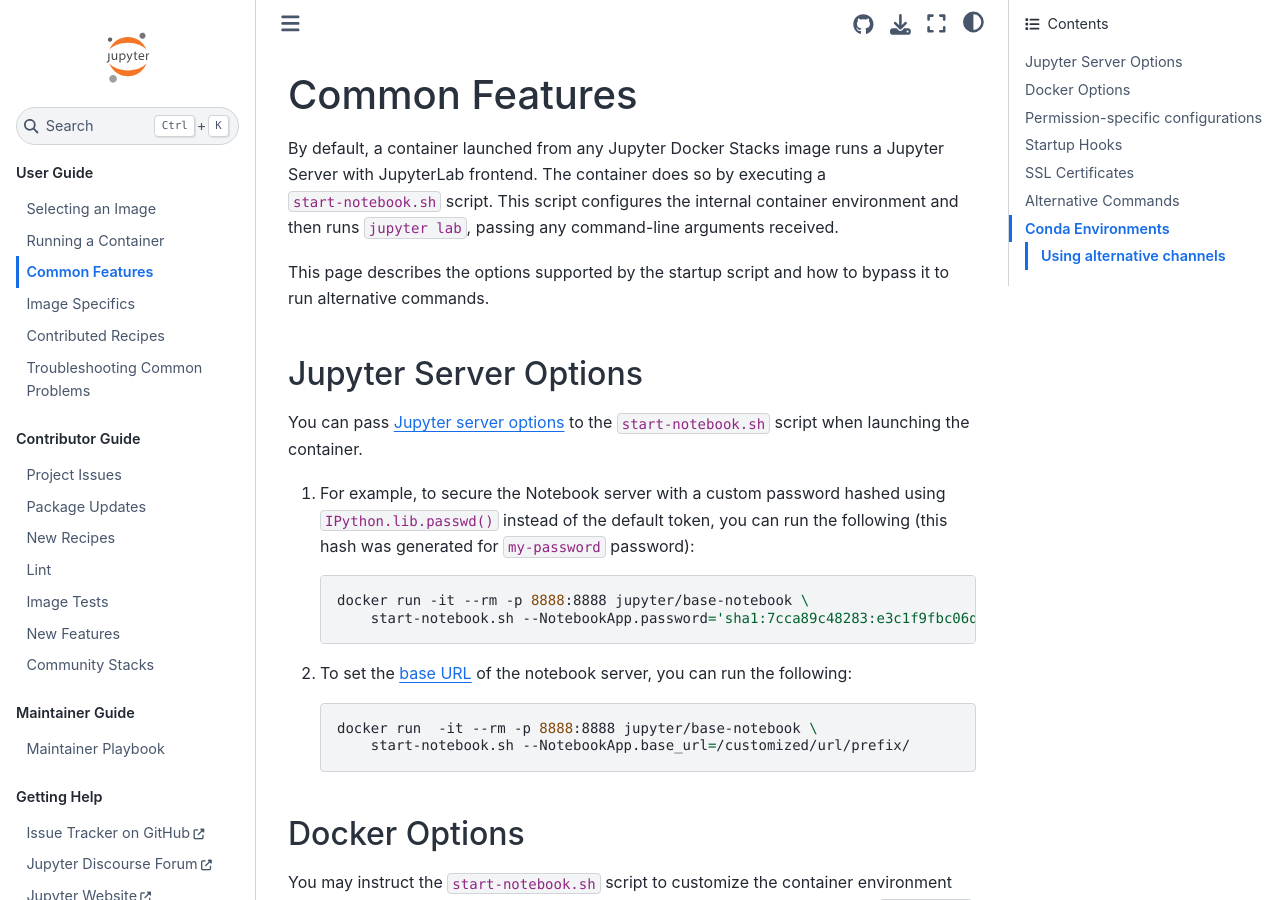
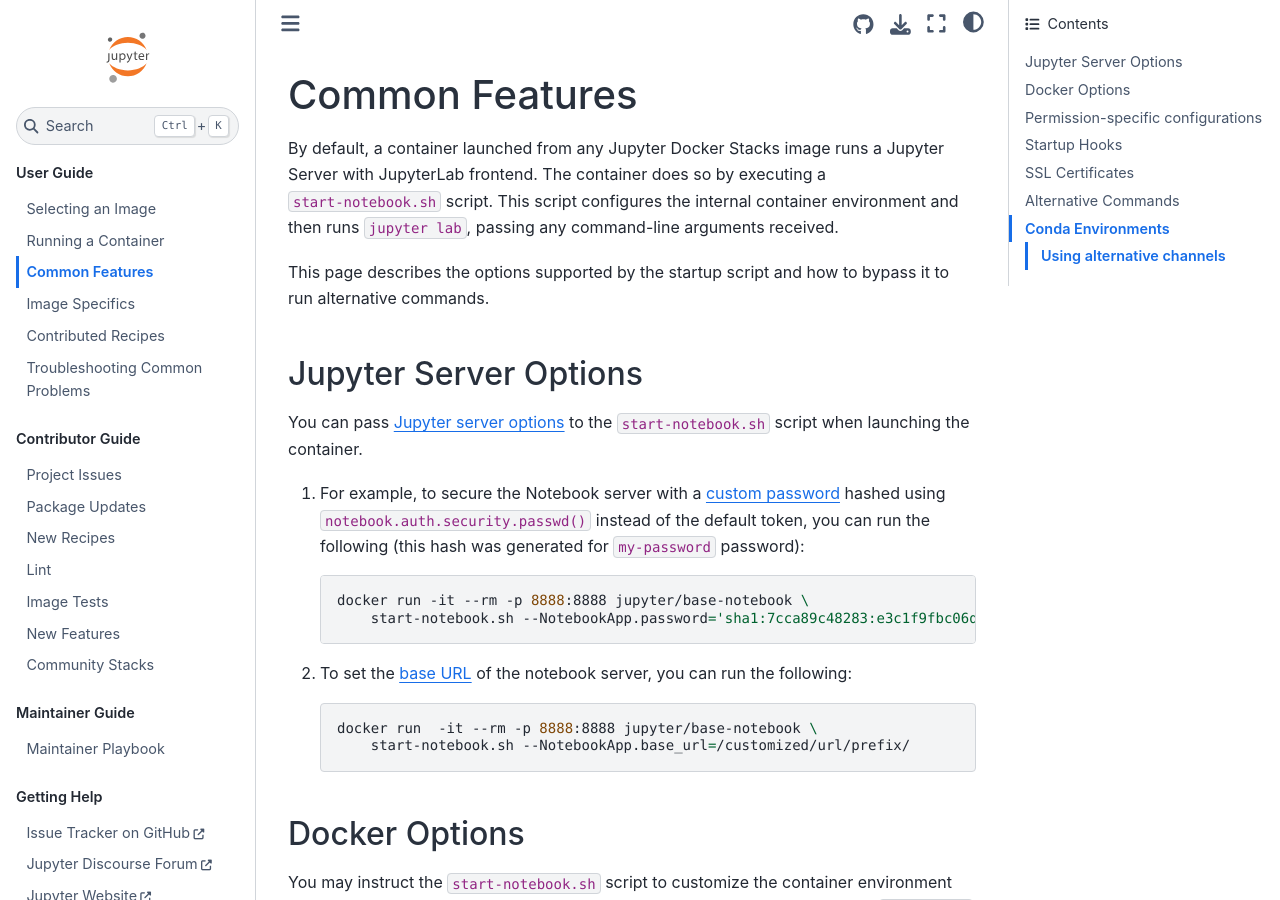
Before and after one commit to jupyter/docker-stacks, a Sphinx documentation site: the page built from docs/using/common.md, in a window 1280 px wide and 900 px high. Built offline with Sphinx 7.4.7 and the Sphinx Book theme 1.1.4, drawn with Linux system fonts in a browser that asks for light colours.

Commit message:
Update passwd function
The use of `IPython.lib.passwd()` does not match with Jupyter server documentation
https://jupyter-server.readthedocs.io/en/latest/operators/public-server.html#preparing-a-hashed-password
and may lead to confusion on how to import/use it.

````diff
--- a/docs/using/common.md
+++ b/docs/using/common.md
@@ -10,7 +10,7 @@
 
 You can pass [Jupyter server options](https://jupyter-server.readthedocs.io/en/latest/operators/public-server.html) to the `start-notebook.sh` script when launching the container.
 
-1. For example, to secure the Notebook server with a custom password hashed using `IPython.lib.passwd()` instead of the default token,
+1. For example, to secure the Notebook server with a [custom password](https://jupyter-server.readthedocs.io/en/latest/operators/public-server.html#preparing-a-hashed-password) hashed using `notebook.auth.security.passwd()` instead of the default token,
    you can run the following (this hash was generated for `my-password` password):
 
    ```bash
````
